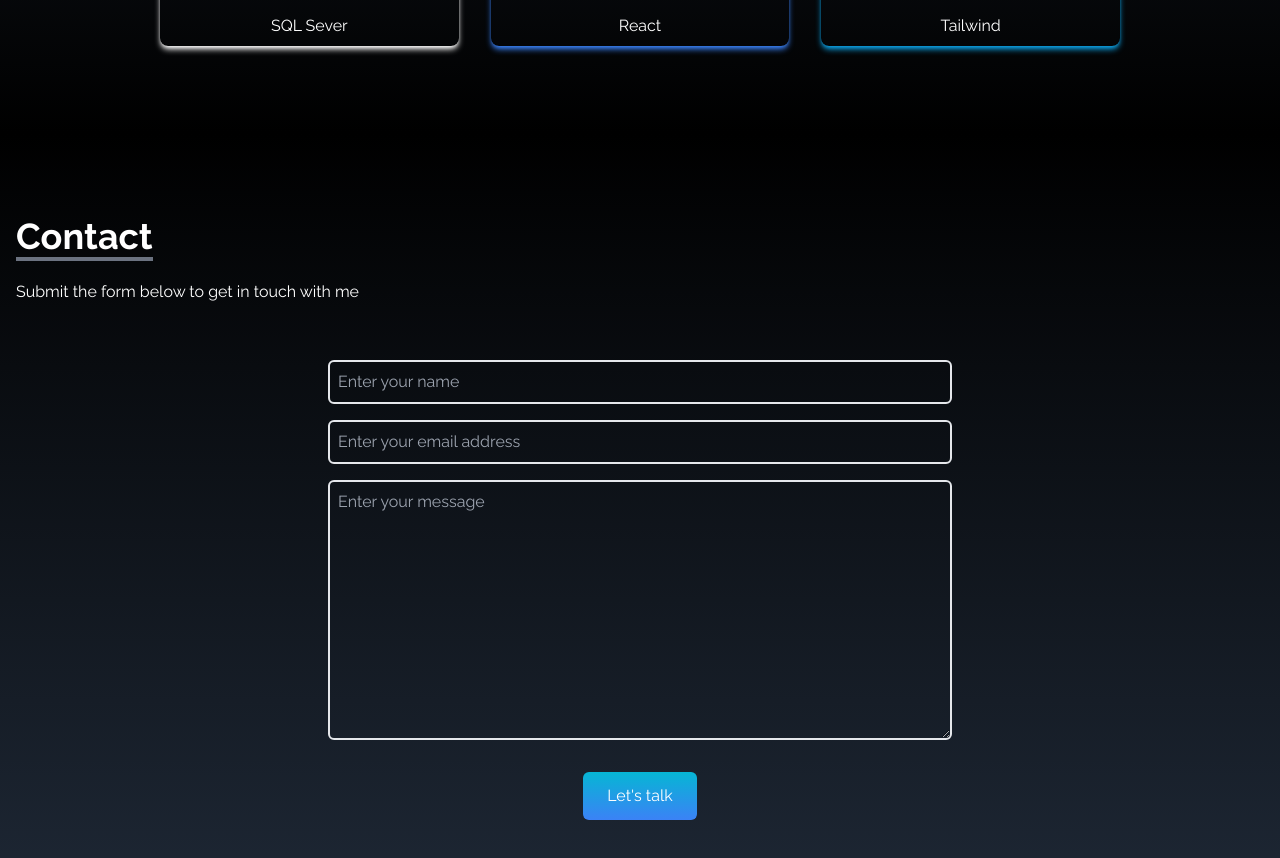
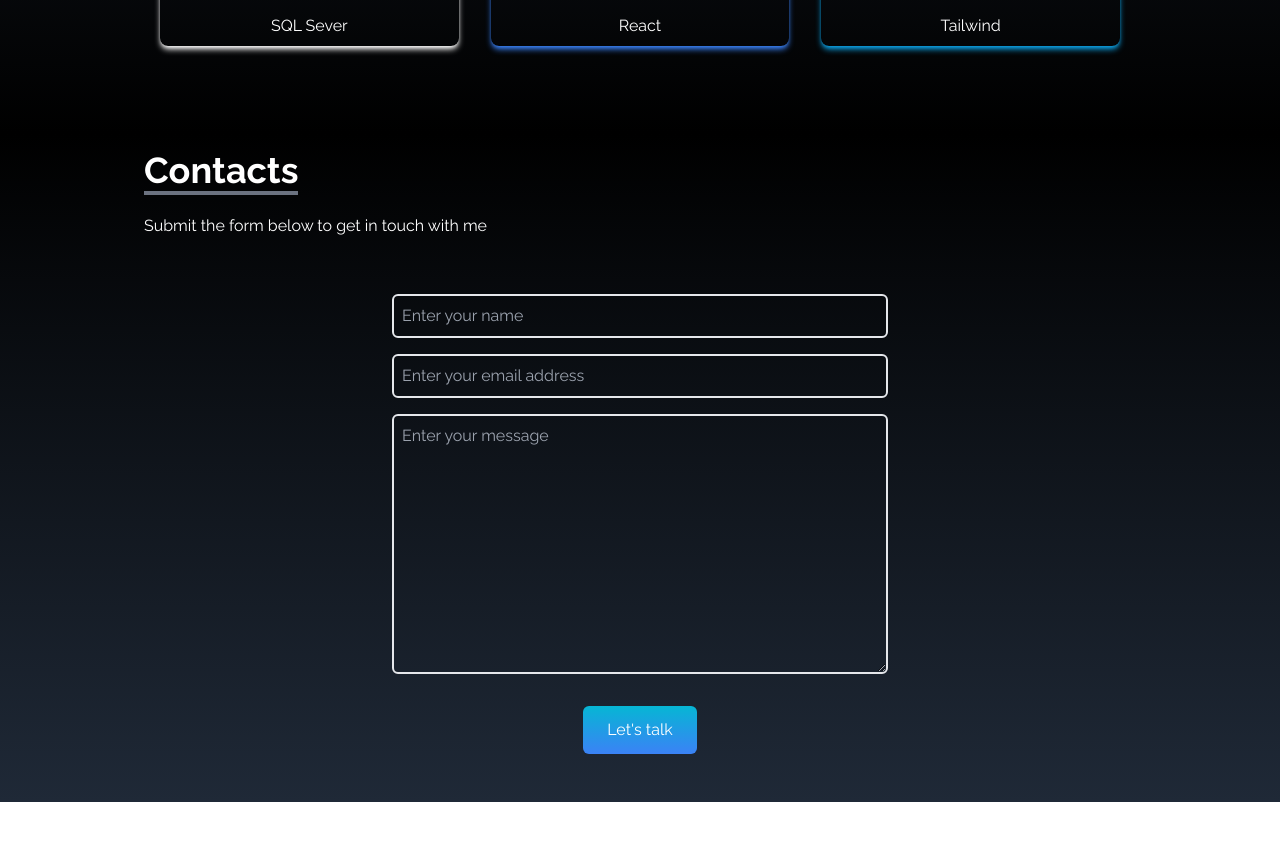
Before and after one commit to SIPHO-0/portfolio, a React (Create React App) app: page / in a window 1280 px wide. Shown: the part 2740-3598 px from the top of the page. After the commit the page ends 3542 px from the top, so only its background shows below. Built offline with nearby package versions, Linux system fonts and the light colour scheme; the HTML template or start-up script is replaced by a standard one.

Commit message:
contain contact page

```diff
--- a/src/components/Contact.jsx
+++ b/src/components/Contact.jsx
@@ -2,11 +2,11 @@
 
 const Contact = () => {
   return (
-    <div name="contact" className="w-full h-screen bg-gradient-to-b from-black to-gray-800 text-white">
+    <div name="contact" className="bg-gradient-to-b from-black to-gray-800 w-full  text-white">
 
-        <div className="flex flex-col p-4 justify-center mx-w-screen-lg mx-auto h-full">
+        <div className="max-w-screen-lg mx-auto p-4 flex flex-col justify-center w-full h-full">
             <div className="pb-8">
-                <p className="text-4xl font-bold inline border-b-4 border-gray-500">Contact</p>
+                <p className="text-4xl font-bold inline border-b-4 border-gray-500">Contacts</p>
                 <p className="py-6">Submit the form below to get in touch with me</p>
             </div>
 
```
